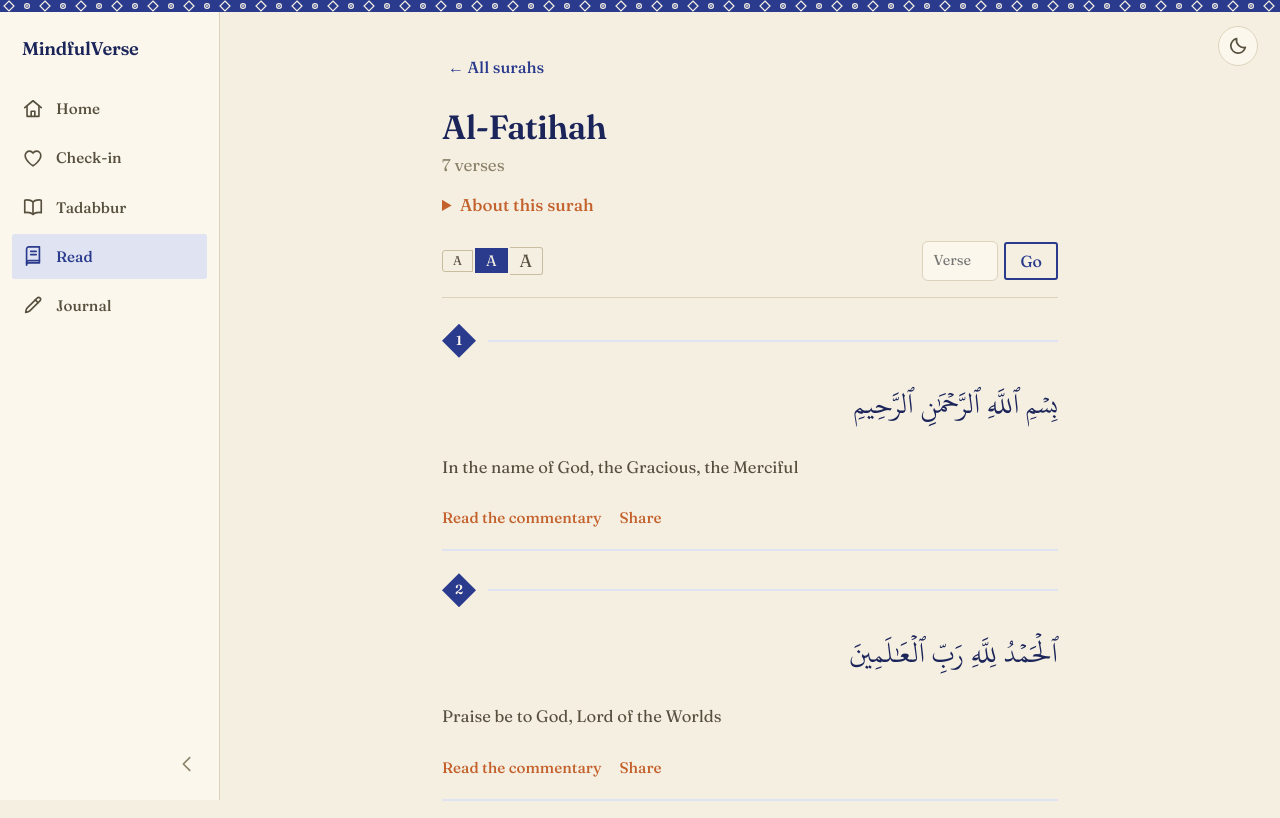
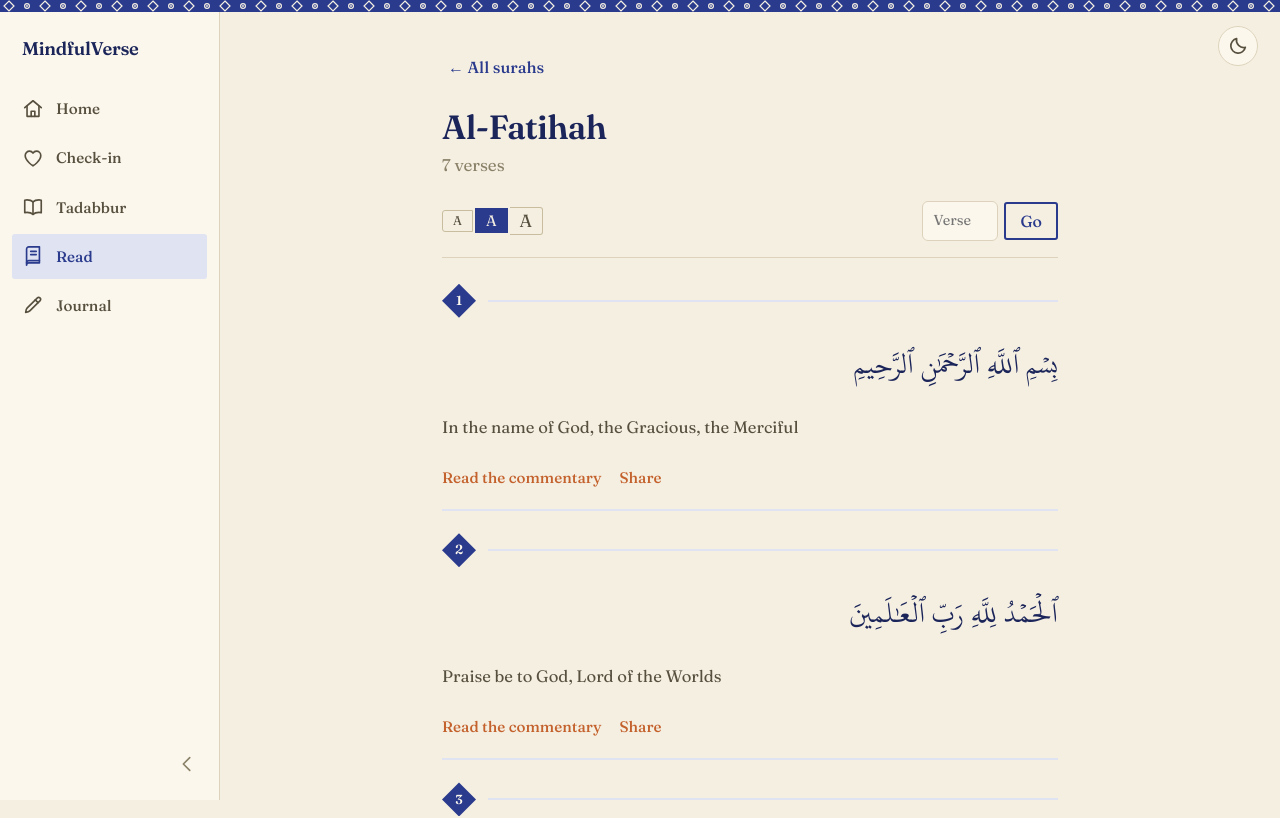
Before and after one commit to mohammedfirdouss/MindfulVerse, a React (Vite) app: page /read/1 in a window 1280 px wide. Shown: the top 818 px of the page. Built offline with nearby package versions, Linux system fonts and the light colour scheme.

Commit message:
feat: remove SurahInfo interface and related state management for cleaner code

```diff
--- a/src/pages/Surah.tsx
+++ b/src/pages/Surah.tsx
@@ -15,12 +15,6 @@ type Status = "loading" | "ready" | "error";
 /** Every surah except Al-Fatihah (1, where it is ayah 1) and At-Tawbah (9)
  *  opens with the basmalah in the mushaf. */
 const BASMALAH = "بِسْمِ ٱللَّهِ ٱلرَّحْمَٰنِ ٱلرَّحِيمِ";
-
-interface SurahInfo {
-  surah: number;
-  name: string;
-  text: string;
-}
 
 const SIZES: { key: string; label: string; scale: number }[] = [
   { key: "s", label: "A", scale: 0.86 },
@@ -151,7 +145,6 @@ export default function Surah() {
     () => localStorage.getItem(SIZE_KEY) ?? "m"
   );
   const [jump, setJump] = useState<string>("");
-  const [info, setInfo] = useState<SurahInfo | null>(null);
   const [shared, setShared] = useState<string | null>(null);
   const tafsirPromise = useRef<Promise<SurahTafsir> | null>(null);
 
@@ -185,13 +178,6 @@ export default function Surah() {
         if (!active) return;
         setStatus("error");
       });
-
-    fetch(`/data/info/${surahNumber}.json`)
-      .then((r) => (r.ok ? r.json() : null))
-      .then((d: SurahInfo | null) => {
-        if (active && d) setInfo(d);
-      })
-      .catch(() => {});
 
     return () => {
       active = false;
@@ -303,29 +289,6 @@ export default function Surah() {
           <p className="muted" style={{ margin: "4px 0 0" }}>
             {meta.ayahCount} verses
           </p>
-        )}
-        {info && (
-          <details style={{ marginTop: 12 }}>
-            <summary
-              style={{ cursor: "pointer", color: "var(--kola)", fontWeight: 500 }}
-            >
-              About this surah
-            </summary>
-            <div className="tafsir" style={{ marginTop: 10 }}>
-              {info.text
-                .split("\n\n")
-                .map((p) => p.trim())
-                .filter(Boolean)
-                .slice(0, 24)
-                .map((p, i) =>
-                  p.length < 60 && !p.includes(".") ? (
-                    <h3 key={i}>{p}</h3>
-                  ) : (
-                    <p key={i}>{p}</p>
-                  )
-                )}
-            </div>
-          </details>
         )}
       </header>
 
```
